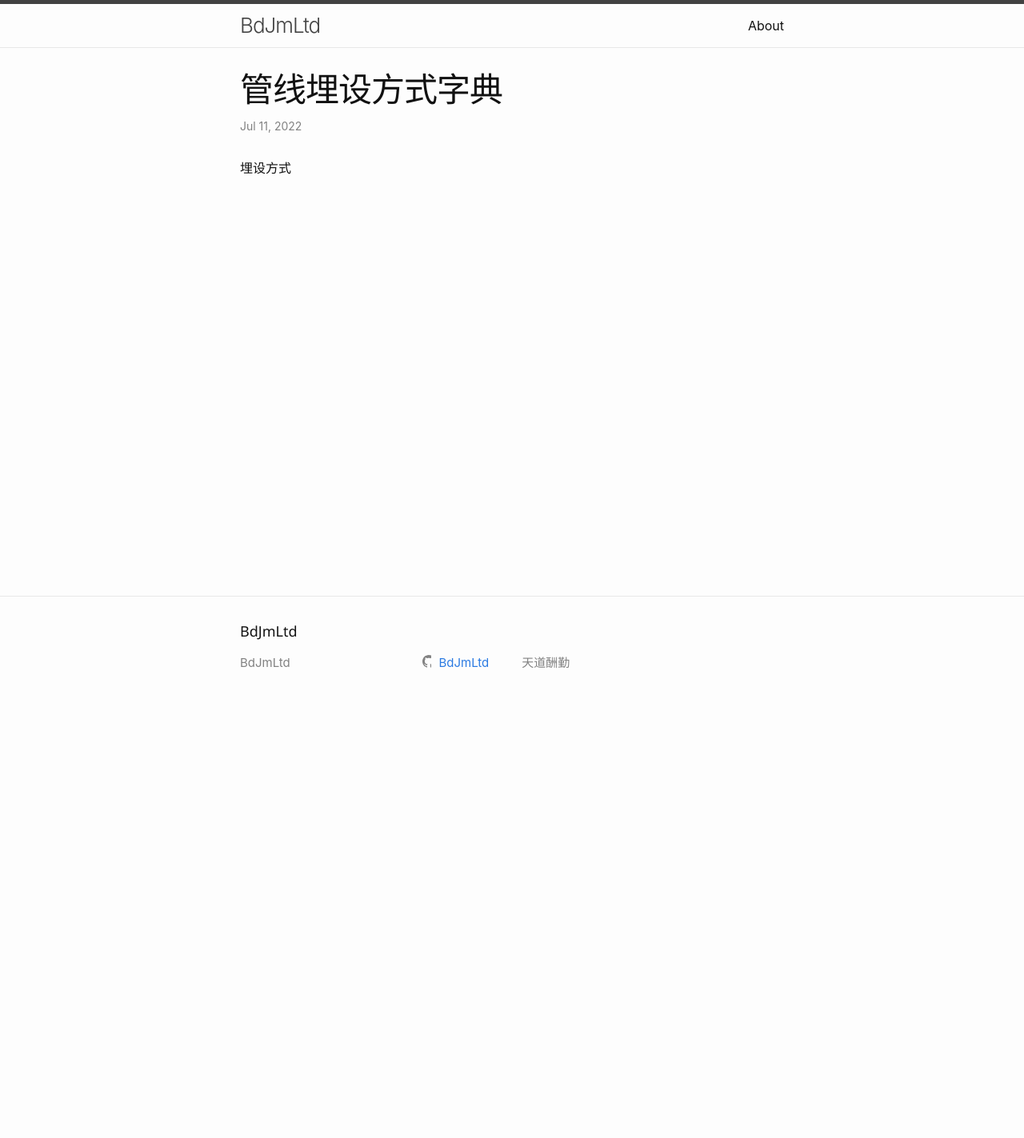
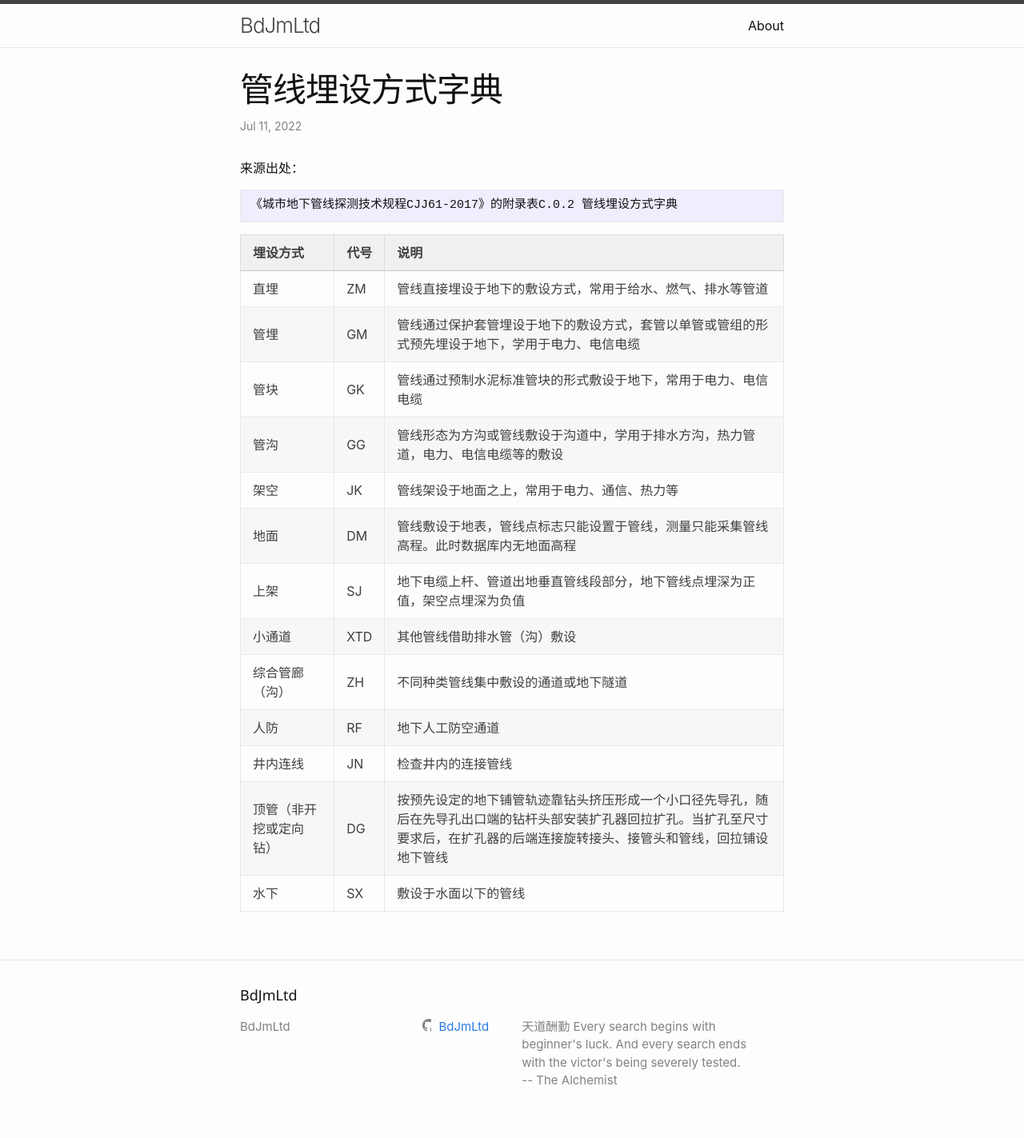
Before and after one commit to BdJmLtd/BdJmLtd.github.io, a Jekyll site: the page built from _pipeline/dict/pipe-embedding-type.md, in a window 1280 px wide. Shown: the whole page at 80% size. Built offline with Jekyll 4.4.1, drawn with Linux system fonts in a browser that asks for light colours; before the commit the page ends 900 px from its top, so only the background shows below that.

Commit message:
not today

````diff
--- a/_config.yml
+++ b/_config.yml
@@ -22,6 +22,8 @@ title: BdJmLtd
 email:
 description: >- # this means to ignore newlines until "baseurl:"
   天道酬勤
+  Every search begins with beginner's luck.
+  And every search ends with the victor's being severely tested. -- The Alchemist
 baseurl: "" # the subpath of your site, e.g. /blog
 url: "" # the base hostname & protocol for your site, e.g. http://example.com
 twitter_username:
--- a/_pipeline/dict/pipe-embedding-type.md
+++ b/_pipeline/dict/pipe-embedding-type.md
@@ -3,4 +3,24 @@ title:  "管线埋设方式字典"
 categories: pipeline
 ---
 
-埋设方式
+来源出处：
+
+```text
+《城市地下管线探测技术规程CJJ61-2017》的附录表C.0.2 管线埋设方式字典
+```
+
+| 埋设方式        | 代号  | 说明                                                                                          |
+|-------------|-----|---------------------------------------------------------------------------------------------|
+| 直埋          | ZM  | 管线直接埋设于地下的敷设方式，常用于给水、燃气、排水等管道                                                               |
+| 管埋          | GM  | 管线通过保护套管埋设于地下的敷设方式，套管以单管或管组的形式预先埋设于地下，学用于电力、电信电缆                                            |
+| 管块          | GK  | 管线通过预制水泥标准管块的形式敷设于地下，常用于电力、电信电缆                                                             |
+| 管沟          | GG  | 管线形态为方沟或管线敷设于沟道中，学用于排水方沟，热力管道，电力、电信电缆等的敷设                                                   |
+| 架空          | JK  | 管线架设于地面之上，常用于电力、通信、热力等                                                                      |
+| 地面          | DM  | 管线敷设于地表，管线点标志只能设置于管线，测量只能采集管线高程。此时数据库内无地面高程                                                 |
+| 上架          | SJ  | 地下电缆上杆、管道出地垂直管线段部分，地下管线点埋深为正值，架空点埋深为负值                                                      |
+| 小通道         | XTD | 其他管线借助排水管（沟）敷设                                                                              |
+| 综合管廊（沟）     | ZH  | 不同种类管线集中敷设的通道或地下隧道                                                                          |
+| 人防          | RF  | 地下人工防空通道                                                                                    |
+| 井内连线        | JN  | 检查井内的连接管线                                                                                   |
+| 顶管（非开挖或定向钻） | DG  | 按预先设定的地下铺管轨迹靠钻头挤压形成一个小口径先导孔，随后在先导孔出口端的钻杆头部安装扩孔器回拉扩孔。当扩孔至尺寸要求后，在扩孔器的后端连接旋转接头、接管头和管线，回拉铺设地下管线 |
+| 水下          | SX  | 敷设于水面以下的管线                                                                                  |
````
Also changed, not shown: _posts/2022-07-09-3d.md (+0 -1 lines), _posts/2022-07-09-gis.md (+0 -1 lines).
